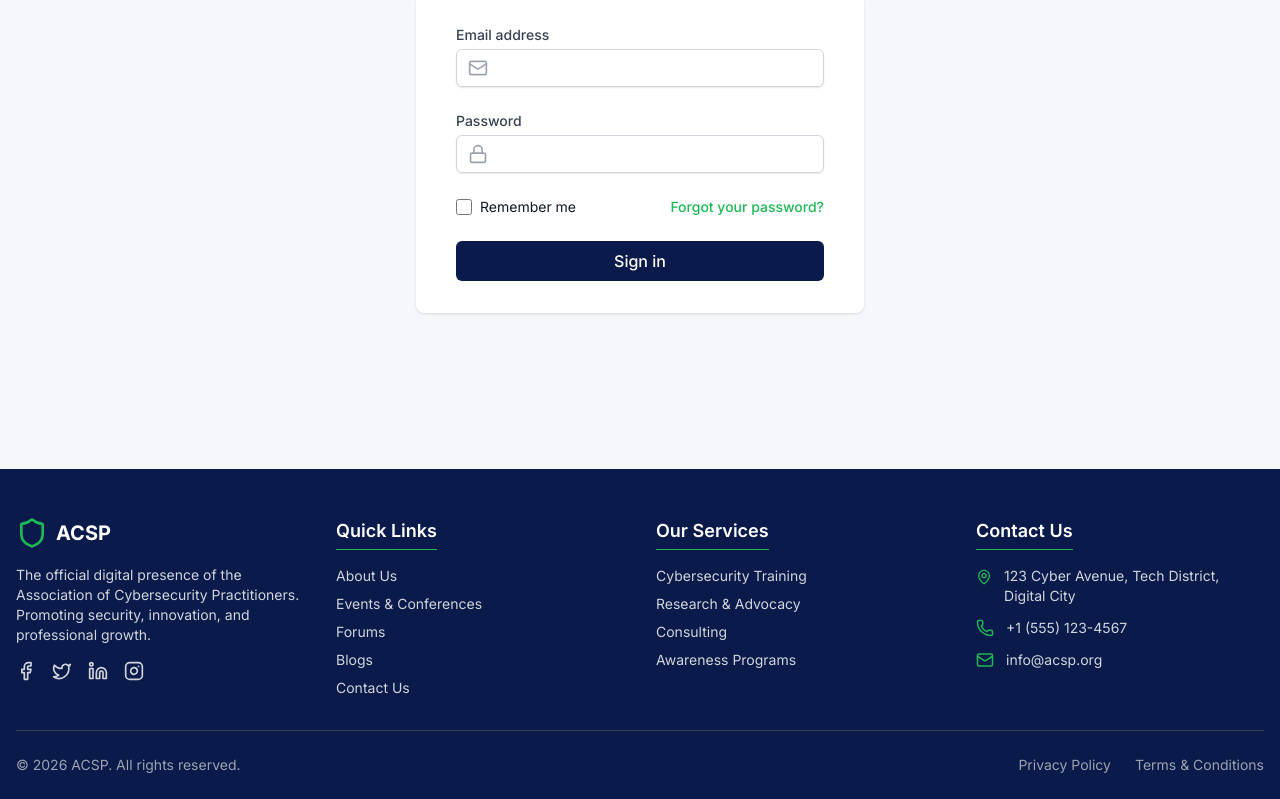
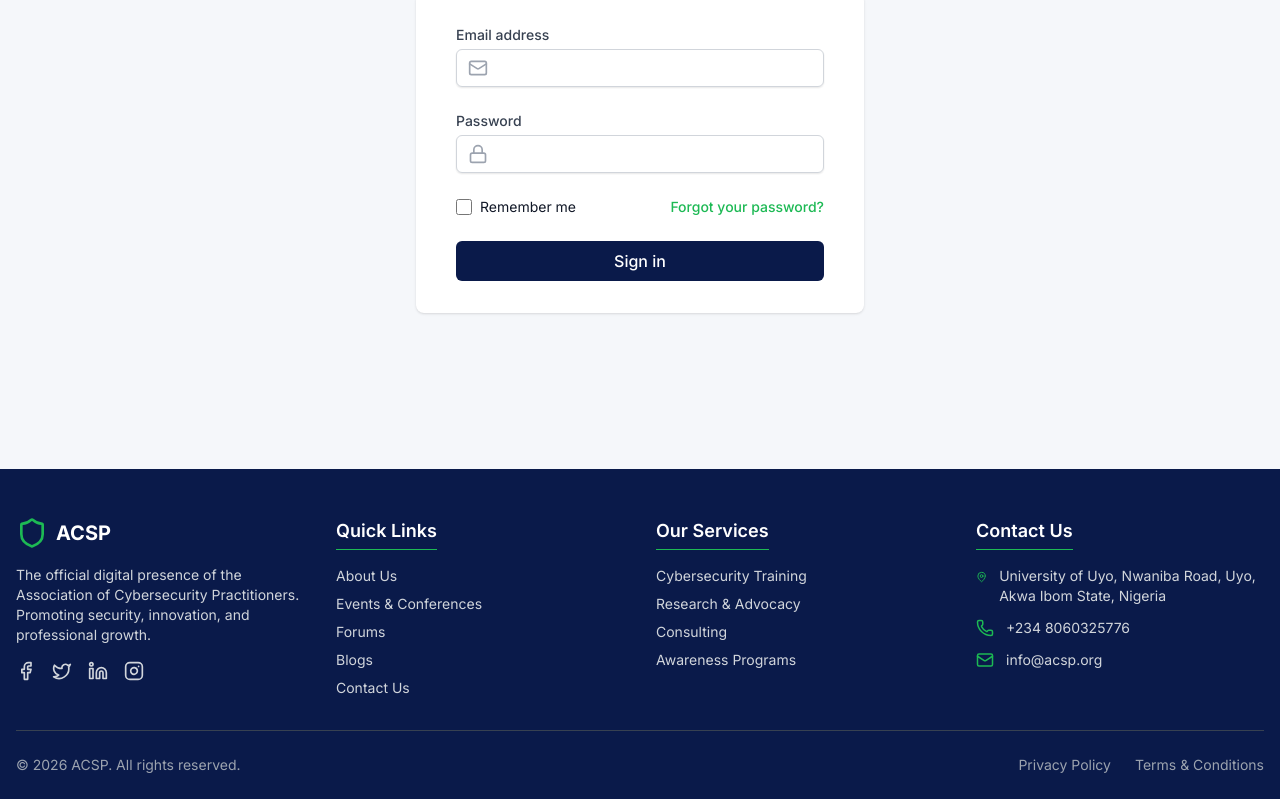
Before and after one commit to wrefinity/acsp, a React (Vite) app: page /login in a window 1280 px wide. Shown: the part 411-1210 px from the top of the page. Built offline with nearby package versions, Linux system fonts and the light colour scheme; the HTML template or start-up script is replaced by a standard one.

Commit message:
add address to footer

```diff
--- a/src/components/Footer.tsx
+++ b/src/components/Footer.tsx
@@ -54,11 +54,11 @@ const Footer = () => {
             <ul className="space-y-3 text-sm text-gray-300">
               <li className="flex items-start space-x-3">
                 <MapPin size={18} className="text-secondary mt-0.5" />
-                <span>123 Cyber Avenue, Tech District, Digital City</span>
+                <span>University of Uyo,  Nwaniba Road, Uyo, Akwa Ibom State, Nigeria</span>
               </li>
               <li className="flex items-center space-x-3">
                 <Phone size={18} className="text-secondary" />
-                <span>+1 (555) 123-4567</span>
+                <span>+234 8060325776</span>
               </li>
               <li className="flex items-center space-x-3">
                 <Mail size={18} className="text-secondary" />
--- a/src/pages/Events.tsx
+++ b/src/pages/Events.tsx
@@ -92,7 +92,7 @@ const Events = () => {
               {filteredEvents.map((event) => (
                 <div key={event._id} className="bg-white rounded-xl overflow-hidden shadow-md hover:shadow-xl transition-shadow duration-300 flex flex-col h-full">
                   <div className="relative h-48">
-                    <img src={event.imageUrl} alt={event.title} className="w-full h-full object-cover" />
+                    <img src={event?.imageUrl} alt={event.title} className="w-full h-full object-cover" />
                     <div className="absolute top-4 right-4 bg-secondary text-primary text-xs font-bold px-3 py-1 rounded-full uppercase">
                       {event.type}
                     </div>
```
